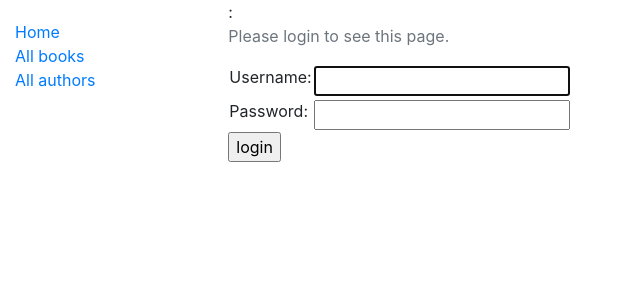
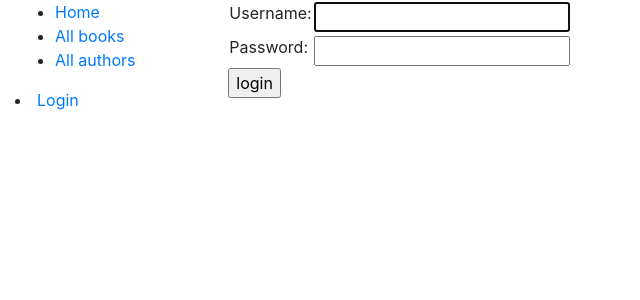
Before and after one commit to AndreyGTHB/LocalLibrary, a Django app: a page that uses templates/basic.html in a window 1280 px wide. Shown: the top 300 px of the page, without its empty margins (0-640 px from the left). Run offline with Django 3.2, Linux system fonts and the light colour scheme; some libraries are stand-ins or nearby versions.

Commit message:
Changes with templates

```diff
--- a/templates/basic.html
+++ b/templates/basic.html
@@ -9,7 +9,7 @@
     <script src="https://maxcdn.bootstrapcdn.com/bootstrap/4.0.0/js/bootstrap.min.js"></script>
 
     {% load static %}
-    <link rel="stylesheet" href="{% static "css/styles.css" %}">
+    <link rel="stylesheet" href="{% static "css/styvles.css" %}">
     <title>{% block title %}LocalLibrary{% endblock %}</title>
 </head>
 <body>
@@ -23,6 +23,12 @@
                         <li><a href="{% url 'books' %}">All books</a></li>
                         <li><a href="{% url 'authors' %}">All authors</a></li>
                     </ul>
+                    {% if user.is_authenticated %}
+                        <li>User: {{ user.get_username }}</li>
+                        <li><a href="{% url 'logout'%}?next={{request.path}}">Logout</a></li>
+                    {% else %}
+                        <li><a href="{% url 'login'%}?next={{request.path}}">Login</a></li>
+                    {% endif %}
                 {% endblock %}
             </div>
             <div class="col-sm-10 ">
--- a/templates/registration/login.html
+++ b/templates/registration/login.html
@@ -4,17 +4,13 @@
 {% block title %}Login{% endblock %}
 
 {% block content %}
-    {% if forms.error %}
+    {% if user.is_authenticated %}
+        <p class="text">You are already signed in</p>
+    {% else %}
+        {% if form.errors %}
             <p class="text text-danger">Your username or password didn't match. Please try again.</p>
         {% endif %}
-    {% if next %}
-        {% if user.is_authenticated %}
-            <p class="text text-muted">You are authenticated.</p>
-        {% else %}:
-            <p class="text text-muted">Please login to see this page.</p>
-        {% endif %}
-    {% endif %}
-    <form method="post" action="{% url 'login' %}">
+        <form class="{% if form.errors %}border border-danger{% endif %}" method="post" action="{% url 'login' %}">
             {% csrf_token %}
             <table>
                 <tr>
@@ -29,4 +25,5 @@
             <input type="submit" value="login" />
             <input type="hidden" name="next" value="{{ next }}" />
         </form>
+    {% endif %}
 {% endblock %}
```
Also changed, not shown: db.sqlite3. Lines whose indentation alone changed are shown as unchanged.
